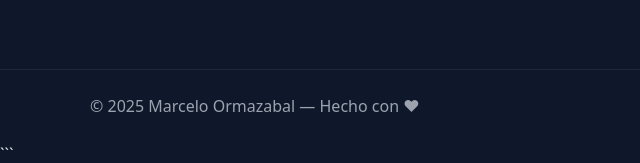
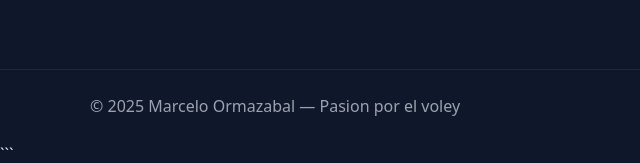
Before and after one commit to marceloormazabal/mi-pagina-voley, a plain HTML site: page index.html in a window 1280 px wide. Shown: the part 1881-2044 px from the top of the page, 0-640 px from the left. Drawn offline with Linux system fonts and the light colour scheme.

Commit message:
Add files via upload
telefono actualizado y final de pagina

```diff
--- a/index.html
+++ b/index.html
@@ -154,7 +154,7 @@
   </main>
 
   <footer>
-    <div class="container" style="padding:24px 0">© <span id="y"></span> Marcelo Ormazabal — Hecho con ♥︎</div>
+    <div class="container" style="padding:24px 0">© <span id="y"></span> Marcelo Ormazabal — Pasion por el voley</div>
   </footer>
 
   <script>
```
